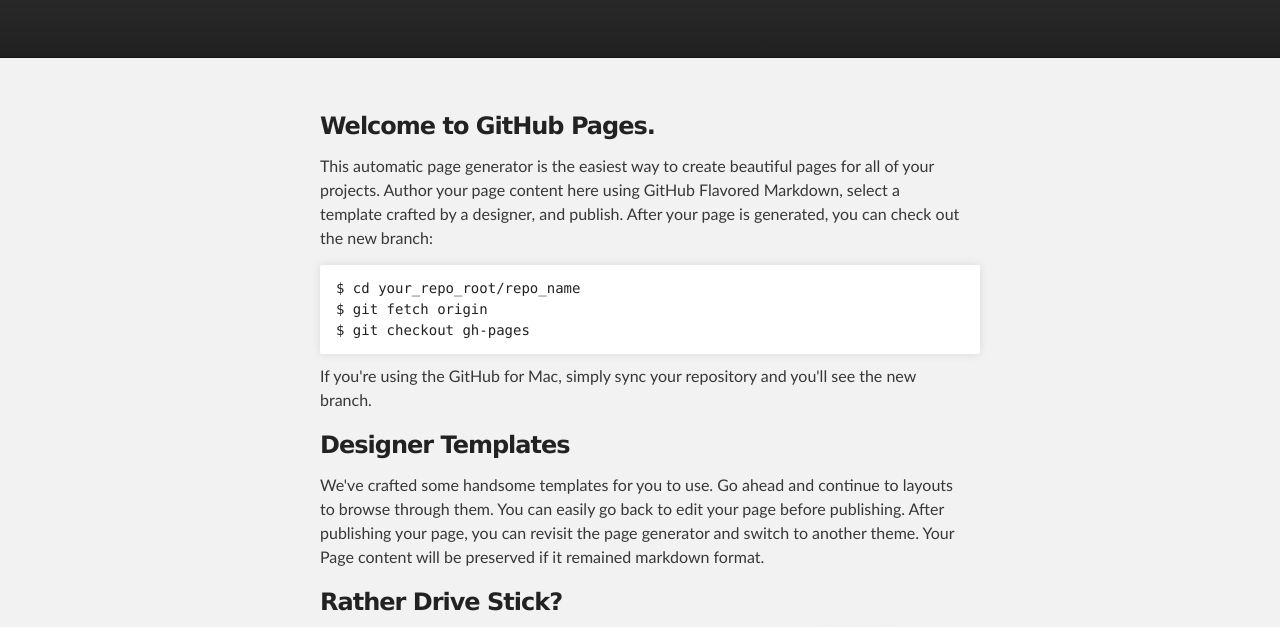
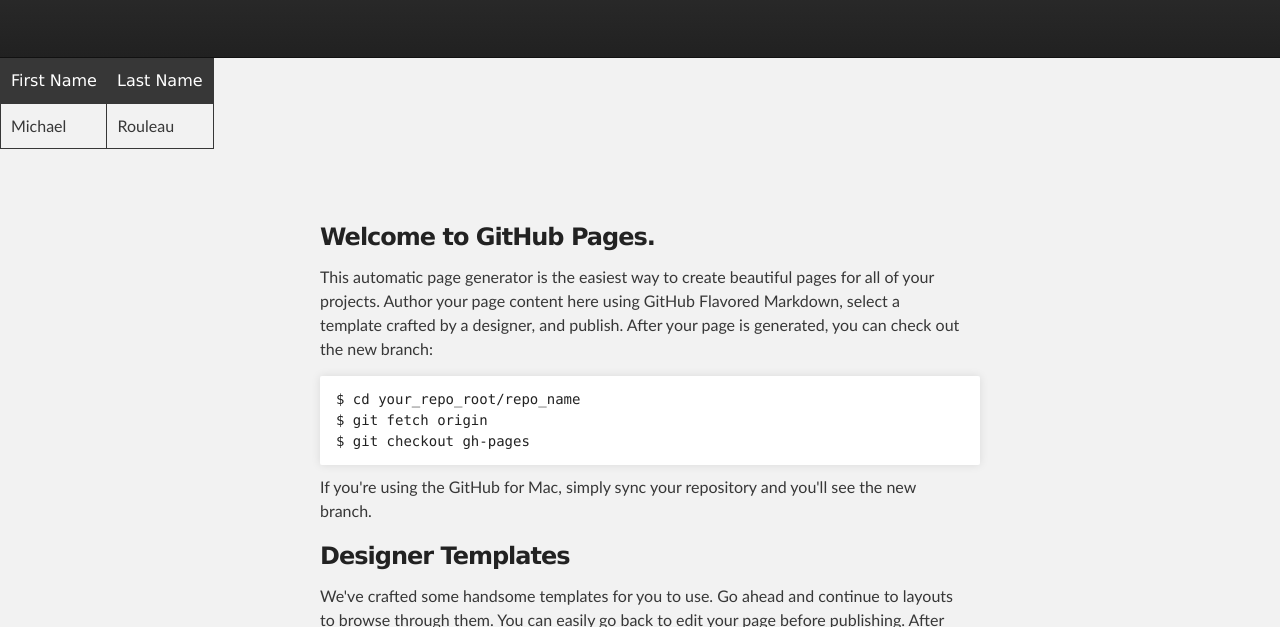
Before and after one commit to prorouleau/prorouleau.github.io, a plain HTML site: page index.html in a window 1280 px wide. Shown: the part 116-743 px from the top of the page. Drawn offline with Linux system fonts and the light colour scheme.

Commit message:
Update index.html

```diff
--- a/index.html
+++ b/index.html
@@ -26,7 +26,20 @@
 
     <!-- MAIN CONTENT -->
     <div id="main_content_wrap" class="outer">
-      <section id="main_content" class="inner">
+    <table>
+        <tr>
+            <th>First Name</th>
+            <th>Last Name</th>
+        </tr>
+        <tr>
+            <td>Michael</td>
+            <td>Rouleau</td>
+        </tr>
+
+
+
+    </table>
+          <section id="main_content" class="inner">
         <h3>
 <a id="welcome-to-github-pages" class="anchor" href="#welcome-to-github-pages" aria-hidden="true"><span class="octicon octicon-link"></span></a>Welcome to GitHub Pages.</h3>
 
```
